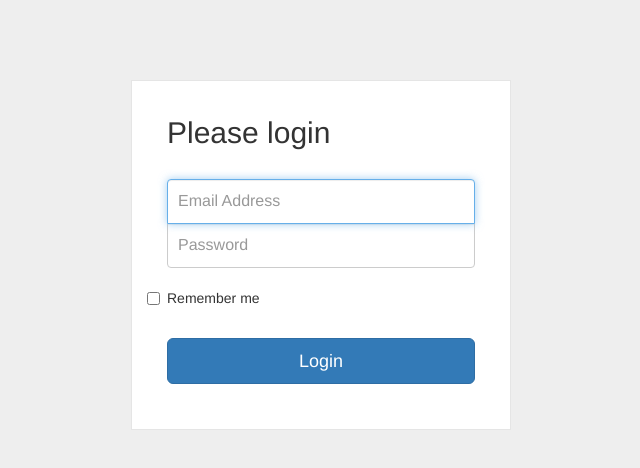
After one commit to kifran72/Concergin, a PHP site: page /Vues/Connexion/index.html in a window 1280 px wide. The commit adds this page. Shown: the top 468 px of the page, without its empty margins (319-959 px from the left). Run offline with PHP 8.4, Linux system fonts and the light colour scheme; some libraries are stand-ins or nearby versions.

Commit message:
problem with login

```diff
--- a/Controleurs/Verif_connexion.php
+++ b/Controleurs/Verif_connexion.php
@@ -9,16 +9,16 @@ $pass = $_POST["pass"];
 
 $db = new PDO("mysql:host=" . Config::SERVERNAME . ";dbname=" . Config::DBNAME, Config::USER, Config::PASSWORD);
 
-$req = $db->prepare("SELECT Prenom_Personne, Nom_Personne, Role FROM Utilisateur WHERE ID_Personne=:id and Password_Personne=:mdp");
+$req = $db->prepare("SELECT Prenom_Personne, Nom_Personne, Role FROM utilisateur WHERE ID_Personne=:user and Password_Personne=:mdp");
 
-$req->bindParam(":id", $user);
+$req->bindParam(":user", $user);
 
 $req->execute();
 
 $resultat = $req->fetchAll();
 
 if (count($resultat) == 0) {
-    $req = $db->prepare("SELECT Prenom_Personne, Nom_Personne, Role FROM Utilisateur WHERE MAIL_Personne=:mail and Password_Personne=:mdp");
+    $req = $db->prepare("SELECT Prenom_Personne, Nom_Personne, Role FROM utilisateur WHERE MAIL_Personne=:mail and Password_Personne=:mdp");
 
     $req->bindParam(":mail", $user);
 
--- a/Modeles/dbconnect.php
+++ b/Modeles/dbconnect.php
@@ -4,7 +4,7 @@ class Config {
     const SERVERNAME="localhost";
     const DBNAME="conciergin";
     const USER="root";
-    const PASSWORD="toor";
+    const PASSWORD="";
 }
 
 ?>
--- a/Vues/Clients/Commande/Je_Commande.php
+++ b/Vues/Clients/Commande/Je_Commande.php
@@ -78,9 +78,9 @@
                                     <li role="separator" class="divider"></li>
                                     <li><a href="../Decouvrir/L'équipe.html">L'équipe</a></li>
                                     <li role="separator" class="divider"></li>
-                                    <li><a href="#">Ou nous trouver ?</a></li>
+                                    <li><a href="../Decouvrir/Ou_Nous_Trouver.html">Ou nous trouver ?</a></li>
                                     <li role="separator" class="divider"></li>
-                                    <li><a href="#">Revue de presse</a></li>
+                                    <li><a href="../Decouvrir/Revue_Presse.html">Revue de presse</a></li>
                                 </ul>
                             </li>
                             <li class="dropdown">
--- a/Vues/Clients/Decouvrir/L'équipe.html
+++ b/Vues/Clients/Decouvrir/L'équipe.html
@@ -78,9 +78,9 @@
                                     <li role="separator" class="divider"></li>
                                     <li><a href="#">L'équipe</a></li>
                                     <li role="separator" class="divider"></li>
-                                    <li><a href="#">Ou nous trouver ?</a></li>
+                                    <li><a href="Ou_Nous_Trouver.html">Ou nous trouver ?</a></li>
                                     <li role="separator" class="divider"></li>
-                                    <li><a href="#">Revue de presse</a></li>
+                                    <li><a href="Revue_Presse.html">Revue de presse</a></li>
                                 </ul>
                             </li>
                             <li class="dropdown">
--- a/Vues/Clients/Decouvrir/Qui_somme_nous.html
+++ b/Vues/Clients/Decouvrir/Qui_somme_nous.html
@@ -78,9 +78,9 @@
                                     <li role="separator" class="divider"></li>
                                     <li><a href="L'équipe.html">L'équipe</a></li>
                                     <li role="separator" class="divider"></li>
-                                    <li><a href="#">Ou nous trouver ?</a></li>
+                                    <li><a href="Ou_Nous_Trouver.html">Ou nous trouver ?</a></li>
                                     <li role="separator" class="divider"></li>
-                                    <li><a href="#">Revue de presse</a></li>
+                                    <li><a href="Revue_Presse.html">Revue de presse</a></li>
                                 </ul>
                             </li>
                             <li class="dropdown">
--- a/Vues/Clients/Decouvrir/Revue_Presse.html
+++ b/Vues/Clients/Decouvrir/Revue_Presse.html
@@ -67,7 +67,7 @@
                                         <li role="separator" class="divider"></li>
                                         <li><a href="Clients/Decouvrir/L'équipe.html">L'équipe</a></li>
                                         <li role="separator" class="divider"></li>
-                                        <li><a href="#">Ou nous trouver ?</a></li>
+                                        <li><a href="Ou_Nous_Trouver.html">Ou nous trouver ?</a></li>
                                         <li role="separator" class="divider"></li>
                                         <li><a href="#">Revue de presse</a></li>
                                     </ul>
--- a/Vues/Clients/La_Communauté/Confiance.html
+++ b/Vues/Clients/La_Communauté/Confiance.html
@@ -66,9 +66,9 @@
                                         <li role="separator" class="divider"></li>
                                         <li><a href="../Decouvrir/L'équipe.html">L'équipe</a></li>
                                         <li role="separator" class="divider"></li>
-                                        <li><a href="#">Ou nous trouver ?</a></li>
+                                        <li><a href="../Decouvrir/Ou_Nous_Trouver.html">Ou nous trouver ?</a></li>
                                         <li role="separator" class="divider"></li>
-                                        <li><a href="#">Revue de presse</a></li>
+                                        <li><a href="../Decouvrir/Revue_Presse.html">Revue de presse</a></li>
                                     </ul>
                                 </li>
                                 <li class="dropdown">
--- a/Vues/Clients/Nos_offres/Offre-Entreprise.html
+++ b/Vues/Clients/Nos_offres/Offre-Entreprise.html
@@ -78,9 +78,9 @@
                                     <li role="separator" class="divider"></li>
                                     <li><a href="../Decouvrir/L'équipe.html">L'équipe</a></li>
                                     <li role="separator" class="divider"></li>
-                                    <li><a href="#">Ou nous trouver ?</a></li>
+                                    <li><a href="../Decouvrir/Ou_Nous_Trouver.html">Ou nous trouver ?</a></li>
                                     <li role="separator" class="divider"></li>
-                                    <li><a href="#">Revue de presse</a></li>
+                                    <li><a href="../Decouvrir/Revue_Presse.html">Revue de presse</a></li>
                                 </ul>
                             </li>
                             <li class="dropdown">
--- a/Vues/Clients/Nos_offres/Offre-Particulier.html
+++ b/Vues/Clients/Nos_offres/Offre-Particulier.html
@@ -78,9 +78,9 @@
                                     <li role="separator" class="divider"></li>
                                     <li><a href="../Decouvrir/L'équipe.html">L'équipe</a></li>
                                     <li role="separator" class="divider"></li>
-                                    <li><a href="#">Ou nous trouver ?</a></li>
+                                    <li><a href="../Decouvrir/Ou_Nous_Trouver.html">Ou nous trouver ?</a></li>
                                     <li role="separator" class="divider"></li>
-                                    <li><a href="#">Revue de presse</a></li>
+                                    <li><a href="../Decouvrir/Revue_Presse.html">Revue de presse</a></li>
                                 </ul>
                             </li>
                             <li class="dropdown">
--- /dev/null
+++ b/Vues/Connexion/css/style.css
@@ -0,0 +1,45 @@
+body {
+  background: #eee !important;
+}
+
+.wrapper {
+  margin-top: 80px;
+  margin-bottom: 80px;
+}
+
+.form-signin {
+  max-width: 380px;
+  padding: 15px 35px 45px;
+  margin: 0 auto;
+  background-color: #fff;
+  border: 1px solid rgba(0, 0, 0, 0.1);
+}
+.form-signin .form-signin-heading,
+.form-signin .checkbox {
+  margin-bottom: 30px;
+}
+.form-signin .checkbox {
+  font-weight: normal;
+}
+.form-signin .form-control {
+  position: relative;
+  font-size: 16px;
+  height: auto;
+  padding: 10px;
+  -webkit-box-sizing: border-box;
+  -moz-box-sizing: border-box;
+  box-sizing: border-box;
+}
+.form-signin .form-control:focus {
+  z-index: 2;
+}
+.form-signin input[type="text"] {
+  margin-bottom: -1px;
+  border-bottom-left-radius: 0;
+  border-bottom-right-radius: 0;
+}
+.form-signin input[type="password"] {
+  margin-bottom: 20px;
+  border-top-left-radius: 0;
+  border-top-right-radius: 0;
+}
--- /dev/null
+++ b/Vues/Connexion/index.html
@@ -0,0 +1,30 @@
+<!DOCTYPE html>
+<html >
+<head>
+  <meta charset="UTF-8">
+  <title>Bootstrap Snippet: Login Form</title>
+
+
+  <link rel='stylesheet prefetch' href='http://netdna.bootstrapcdn.com/bootstrap/3.0.2/css/bootstrap.min.css'>
+
+      <link rel="stylesheet" href="css/style.css">
+
+
+</head>
+
+<body>
+    <div class="wrapper">
+    <form class="form-signin">
+      <h2 class="form-signin-heading">Please login</h2>
+      <input type="text" class="form-control" name="username" placeholder="Email Address" required="" autofocus="" />
+      <input type="password" class="form-control" name="password" placeholder="Password" required=""/>
+      <label class="checkbox">
+        <input type="checkbox" value="remember-me" id="rememberMe" name="rememberMe"> Remember me
+      </label>
+      <button class="btn btn-lg btn-primary btn-block" type="submit">Login</button>
+    </form>
+  </div>
+
+
+</body>
+</html>
--- /dev/null
+++ b/Vues/Connexion/scss/style.scss
@@ -0,0 +1,52 @@
+/* The version of Bourbon used in this Pen was 4.* */
+@import "bourbon";
+
+body {
+	background: #eee !important;
+}
+
+.wrapper {
+	margin-top: 80px;
+  margin-bottom: 80px;
+}
+
+.form-signin {
+  max-width: 380px;
+  padding: 15px 35px 45px;
+  margin: 0 auto;
+  background-color: #fff;
+  border: 1px solid rgba(0,0,0,0.1);
+
+  .form-signin-heading,
+	.checkbox {
+	  margin-bottom: 30px;
+	}
+
+	.checkbox {
+	  font-weight: normal;
+	}
+
+	.form-control {
+	  position: relative;
+	  font-size: 16px;
+	  height: auto;
+	  padding: 10px;
+		@include box-sizing(border-box);
+
+		&:focus {
+		  z-index: 2;
+		}
+	}
+
+	input[type="text"] {
+	  margin-bottom: -1px;
+	  border-bottom-left-radius: 0;
+	  border-bottom-right-radius: 0;
+	}
+
+	input[type="password"] {
+	  margin-bottom: 20px;
+	  border-top-left-radius: 0;
+	  border-top-right-radius: 0;
+	}
+}
--- a/Vues/app/css/Accueil.css
+++ b/Vues/app/css/Accueil.css
@@ -131,6 +131,9 @@ section {
     margin: 0 auto;
 }
 
+.navbar-inverse .navbar-nav>li>a {
+    color: #ffffff !important;
+}
 
 .carousel-inner > .item > img,
   .carousel-inner > .item > a > img {
```
Also changed, not shown: Vues/Accueil.php (+4 -3 lines), Vues/Connexion/Connexion.php (+19 -18 lines), Vues/Connexion/Inscription.php (+5 -3 lines).
